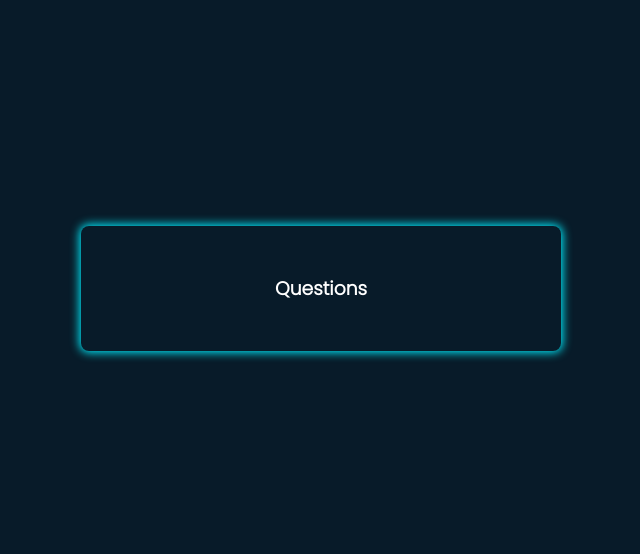
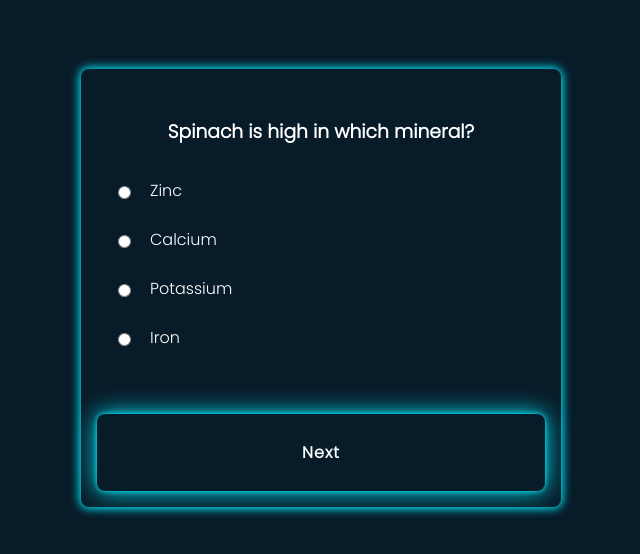
Before and after one commit to ndrada/quizz-app, a plain HTML site: page index.html in a window 1280 px wide. Shown: the part 112-666 px from the top of the page, without its empty margins (319-959 px from the left). Drawn offline with nearby package versions, Linux system fonts and the light colour scheme.

Commit message:
simple quizz app initial files

```diff
--- a/index.html
+++ b/index.html
@@ -8,7 +8,7 @@
     <link rel="preconnect" href="https://fonts.googleapis.com">
     <link rel="preconnect" href="https://fonts.gstatic.com" crossorigin>
     <link href="https://fonts.googleapis.com/css2?family=League+Spartan:wght@700&family=Poppins:wght@300&display=swap" rel="stylesheet">
-    <script src="script.js" defer></script>
+    <script src="/script.js" defer></script>
     <title>Quiz App</title>
 </head>
 <body>
--- a/script.js
+++ b/script.js
@@ -0,0 +1,140 @@
+const questionContainer = document.getElementById("question-container");
+const questionElement = document.getElementById("question");
+const answerButtons = document.getElementById("answer-buttons");
+const nextButton = document.getElementById("next-btn");
+const restartButton = document.getElementById("restart-btn");
+const resultDiv = document.getElementById("result");
+
+let shuffledQuestions, currentQuestionIndex, score;
+
+const questions = [
+    {
+        question: "How many bones are there in the human body?",
+        answers: [
+            {text: "406", correct: false},
+            {text: "206", correct: true},
+            {text: "216", correct: false},
+            {text: "306", correct: false},
+        ],
+    },
+    {
+        question: "What does Na stand for on the periodic table?",
+        answers: [
+            {text: "Potassium", correct: false},
+            {text: "Sodium", correct: true},
+            {text: "Phosphorus", correct: false},
+            {text: "Silver", correct: false},
+        ],
+    },
+    {
+        question: "Which planet is closest to earth?",
+        answers: [
+            {text: "Saturn", correct: false},
+            {text: "Mars", correct: false},
+            {text: "Venus", correct: true},
+            {text: "Uranus", correct: false},
+        ],
+    },
+    {
+        question: "Which is the heaviest dinosaur?",
+        answers: [
+            {text: "Diplodocus", correct: false},
+            {text: "Argentinosaurus", correct: true},
+            {text: "Tyrannosaurus Rex", correct: false},
+            {text: "Gigantosaurus", correct: false},
+        ],
+    },
+    {
+        question: "Spinach is high in which mineral?",
+        answers: [
+            {text: "Zinc", correct: false},
+            {text: "Calcium", correct: false},
+            {text: "Potassium", correct: false},
+            {text: "Iron", correct: true},
+        ],
+    },
+    {
+        question: "How many dots are on a pair of dice?",
+        answers: [
+            {text: "24", correct: false},
+            {text: "42", correct: true},
+            {text: "36", correct: false},
+            {text: "28", correct: false},
+        ],
+    },
+];
+
+startQuiz();
+
+function startQuiz() {
+  score = 0;
+  questionContainer.style.display = "flex";
+  shuffledQuestions = questions.sort(() => Math.random() - 0.5);
+  currentQuestionIndex = 0;
+  nextButton.classList.remove("hide");
+  restartButton.classList.add("hide");
+  resultDiv.classList.add("hide");
+  setNextQuestion();
+}
+
+function setNextQuestion() {
+  resetState();
+  showQuestion(shuffledQuestions[currentQuestionIndex]);
+}
+
+function showQuestion(question) {
+  questionElement.innerText = question.question;
+  question.answers.forEach((answer, index) => {
+    const inputGroup = document.createElement("div");
+    inputGroup.classList.add("input-group");
+
+    const radio = document.createElement("input");
+    radio.type = "radio";
+    radio.id = "answer" + index;
+    radio.name = "answer";
+    radio.value = index;
+
+    const label = document.createElement("label");
+    label.htmlFor = "answer" + index;
+    label.innerText = answer.text;
+
+    inputGroup.appendChild(radio);
+    inputGroup.appendChild(label);
+    answerButtons.appendChild(inputGroup);
+  });
+}
+
+function resetState() {
+  while (answerButtons.firstChild) {
+    answerButtons.removeChild(answerButtons.firstChild);
+  }
+}
+
+nextButton.addEventListener("click", () => {
+  const answerIndex = Array.from(
+    answerButtons.querySelectorAll("input")
+  ).findIndex((radio) => radio.checked);
+  if (answerIndex !== -1) {
+    if (shuffledQuestions[currentQuestionIndex].answers[answerIndex].correct) {
+      score++;
+    }
+    currentQuestionIndex++;
+    if (shuffledQuestions.length > currentQuestionIndex) {
+      setNextQuestion();
+    } else {
+      endQuiz();
+    }
+  } else {
+    alert("Please select an answer.");
+  }
+});
+
+restartButton.addEventListener("click", startQuiz);
+
+function endQuiz() {
+    questionContainer.style.display = "none";
+    nextButton.classList.add("hide");
+    restartButton.classList.remove("hide");
+    resultDiv.classList.remove("hide");
+    resultDiv.innerText = `Your final score: ${score} / ${shuffledQuestions.length}`;
+  }
--- a/style.css
+++ b/style.css
@@ -43,6 +43,7 @@ h3 {
     align-items: flex-start;
     gap: 1.5rem;
     margin-bottom: 1rem;
+    color: #fff;
 }
 
 .input-group {
@@ -57,18 +58,19 @@ input {
 
 .btn {
     padding: 1.5rem;
-    background-color: #0ef;
+    background-color: #081b29;
     border-color: transparent;
     border-radius: 0.5rem;
     font-size: 16px;
     font-family: 'Poppins', sans-serif;
-    color: #081b29;
+    color: #fff;
     letter-spacing: 1px;
     text-decoration: none;
     font-weight: 600;
     box-shadow: 0 0 5px #0ef,
         0 0 25px #0ef;
     margin: 1rem;
+
 }
 
 .input, .btn {
@@ -79,6 +81,9 @@ input {
     background-color: #081b29 ;
     border-color: #0ef;
     color: #0ef;
+    box-shadow: 0 0 5px cyan,
+            0 0 25px cyan, 0 0 50px cyan,
+            0 0 100px cyan, 0 0 200px cyan
 }
 
 .hide {
@@ -87,9 +92,11 @@ input {
 
 #result {
     margin: 2rem auto;
+    color:#fff
 }
 
 #questions, #result {
     font-size: 1.5rem;
-    dont-weight: bold;
+    font-weight: bold;
+    color:#fff
 }
```
